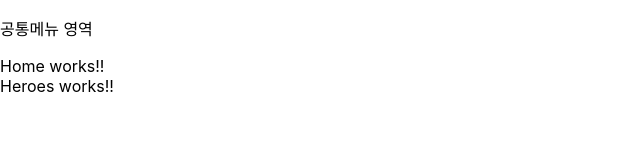
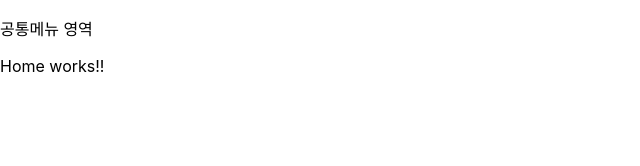
Before and after one commit to eastflag/react-hero, a React (Create React App) app: page /heroes in a window 1280 px wide. Shown: the top 166 px of the page, without its empty margins (0-640 px from the left). Built offline with nearby package versions, Linux system fonts and the light colour scheme.

Commit message:
라우팅  2 - switch 추가

```diff
--- a/src/pages/Root.jsx
+++ b/src/pages/Root.jsx
@@ -1,5 +1,5 @@
 import React from 'react';
-import {BrowserRouter, Route} from "react-router-dom";
+import {BrowserRouter, Route, Switch} from "react-router-dom";
 import {Heroes} from "./Heroes";
 import {Home} from "./Home";
 import {Scoreboard} from "./Scoreboard";
@@ -9,10 +9,12 @@
   return (
     <BrowserRouter>
       <p>공통메뉴 영역</p>
-      <Route path="/" component={Home}></Route>
-      <Route path="/heroes" component={Heroes}></Route>
-      <Route path="/scoreboard" component={Scoreboard}></Route>
-      <Route path="/product" component={Product}></Route>
+      <Switch>
+        <Route path="/" component={Home}></Route>
+        <Route path="/heroes" component={Heroes}></Route>
+        <Route path="/scoreboard" component={Scoreboard}></Route>
+        <Route path="/product" component={Product}></Route>
+      </Switch>
     </BrowserRouter>
   )
 }
```
